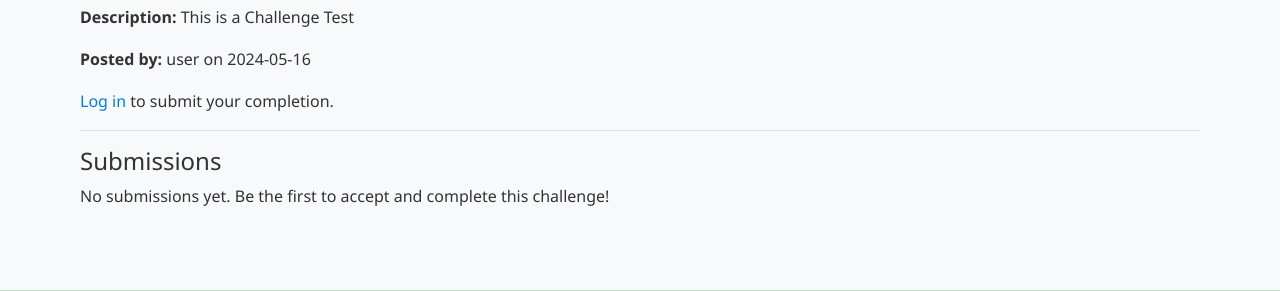
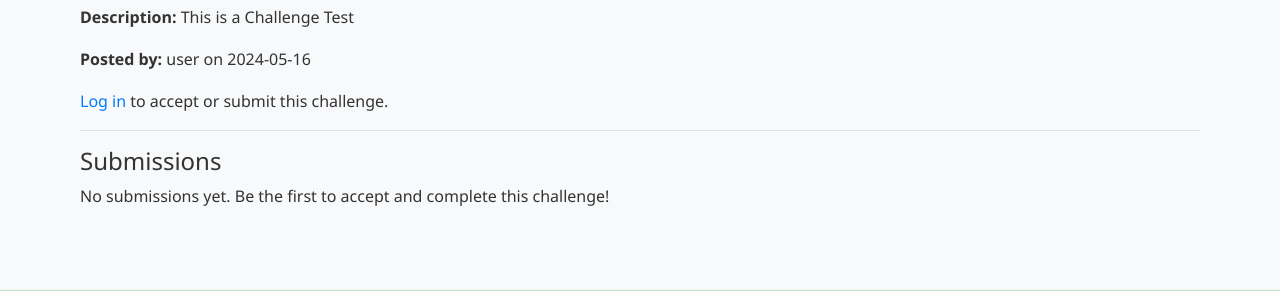
Before and after one commit to aceiicle/Global-Cuisine-Quest, a Flask app: page /challenge/3 in a window 1280 px wide. Shown: the part 163-454 px from the top of the page. Run offline with Flask 3, Linux system fonts and the light colour scheme; some libraries are stand-ins or nearby versions.

Commit message:
implemented active challenges and dashboard update to show challenges

```diff
--- a/globalcuisine/__init__.py
+++ b/globalcuisine/__init__.py
@@ -25,7 +25,7 @@ def create_app():
     @app.cli.command('create-admin')
     @with_appcontext
     def create_admin():
-        from models import User  # Importing here to avoid circular imports
+        from .models import User  # Importing here to avoid circular imports
         if not User.query.filter_by(username='admin').first():
             admin = User(username='admin', email='admin@example.com')
             admin.set_password('securepassword')  # Assuming you have a set_password method to hash the password
--- a/globalcuisine/main.py
+++ b/globalcuisine/main.py
@@ -5,7 +5,7 @@ from flask_login import login_user, logout_user, current_user, login_required
 from werkzeug.security import generate_password_hash, check_password_hash
 from werkzeug.utils import secure_filename
 from . import db
-from .models import User, Challenge, Submission, Recipe
+from .models import ActiveChallenge, User, Challenge, Submission, Recipe, CompletedChallenge
 from .forms import CreateChallengeForm, LoginForm, RegistrationForm, SubmissionForm
 
 main = Blueprint('main', __name__)
@@ -104,7 +104,16 @@ def logout():
 @main.route('/dashboard')
 @login_required
 def dashboard():
-    return render_template('dashboard.html', title='Dashboard')
+    active_challenges = ActiveChallenge.query.filter_by(user_id=current_user.id).all()
+    completed_challenges = CompletedChallenge.query.filter_by(user_id=current_user.id).all()
+    suggested_challenges = Challenge.query.all()  # Modify this query to exclude challenges the user has already accepted or completed
+
+    return render_template('dashboard.html', title='Dashboard',
+                           active_challenges=active_challenges,
+                           completed_challenges=completed_challenges,
+                           suggested_challenges=suggested_challenges)
+
+
 
 @main.route('/recipe/<int:recipe_id>')
 def recipe(recipe_id):
@@ -119,18 +128,21 @@ def recipe(recipe_id):
 def challenge_detail(challenge_id):
     challenge = Challenge.query.get_or_404(challenge_id)
     submissions = Submission.query.filter_by(challenge_id=challenge_id).all()
-    return render_template('challenge_detail.html', challenge=challenge, submissions = submissions)
+    active_challenge = ActiveChallenge.query.filter_by(user_id=current_user.id, challenge_id=challenge_id).first() if current_user.is_authenticated else None
+    return render_template('challenge_detail.html', challenge=challenge, submissions=submissions, active_challenge=active_challenge)
 
-@main.route('/accept_challenge/<int:challenge_id>', methods=['POST'])
-@login_required
-def accept_challenge(challenge_id):
-    # Logic to accept the challenge
-    return redirect(url_for('main.challenge_detail', challenge_id=challenge_id))
+
 
 @main.route('/challenge/<int:challenge_id>/submit', methods=['GET', 'POST'])
 @login_required
 def submit_challenge(challenge_id):
     challenge = Challenge.query.get_or_404(challenge_id)
+    active_challenge = ActiveChallenge.query.filter_by(user_id=current_user.id, challenge_id=challenge_id).first()
+
+    if not active_challenge:
+        flash('You need to accept the challenge first!', 'warning')
+        return redirect(url_for('main.challenge_detail', challenge_id=challenge_id))
+
     form = SubmissionForm()
     if form.validate_on_submit():
         submission = Submission(
@@ -144,6 +156,23 @@ def submit_challenge(challenge_id):
         return redirect(url_for('main.challenge_detail', challenge_id=challenge_id))
     return render_template('submit_challenge.html', title='Submit Challenge', form=form, challenge=challenge)
 
+@main.route('/challenge/<int:challenge_id>/accept', methods=['POST'])
+@login_required
+def accept_challenge(challenge_id):
+    challenge = Challenge.query.get_or_404(challenge_id)
+    active_challenge = ActiveChallenge.query.filter_by(user_id=current_user.id, challenge_id=challenge_id).first()
+
+    if active_challenge is None:
+        active_challenge = ActiveChallenge(user_id=current_user.id, challenge_id=challenge_id)
+        db.session.add(active_challenge)
+        db.session.commit()
+        flash('You have accepted the challenge!', 'success')
+    else:
+        flash('You have already accepted this challenge!', 'warning')
+
+    return redirect(url_for('main.challenge_detail', challenge_id=challenge_id))
+
+
 
 @main.app_errorhandler(404)
 def page_not_found(e):
--- a/globalcuisine/templates/challenge_detail.html
+++ b/globalcuisine/templates/challenge_detail.html
@@ -7,9 +7,15 @@
     <p><strong>Posted by:</strong> {{ challenge.author.username }} on {{ challenge.created_at.strftime('%Y-%m-%d') }}</p>
 
     {% if current_user.is_authenticated %}
-        <a href="{{ url_for('main.submit_challenge', challenge_id=challenge.id) }}" class="btn btn-success">Submit Completion</a>
+        {% if active_challenge %}
+            <a href="{{ url_for('main.submit_challenge', challenge_id=challenge.id) }}" class="btn btn-success">Submit Challenge</a>
+        {% else %}
+            <form action="{{ url_for('main.accept_challenge', challenge_id=challenge.id) }}" method="post">
+                <button type="submit" class="btn btn-primary">Accept Challenge</button>
+            </form>
+        {% endif %}
     {% else %}
-        <p><a href="{{ url_for('auth.login') }}">Log in</a> to submit your completion.</p>
+        <p><a href="{{ url_for('auth.login') }}">Log in</a> to accept or submit this challenge.</p>
     {% endif %}
 
     <hr>
```
Also changed, not shown: globalcuisine/models.py (+16 -0 lines), globalcuisine/templates/dashboard.html (+5 -5 lines), instance/globalcuisine.db.
